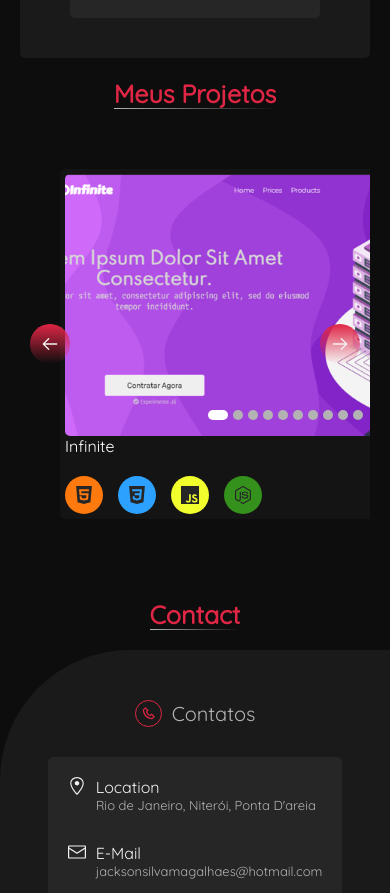
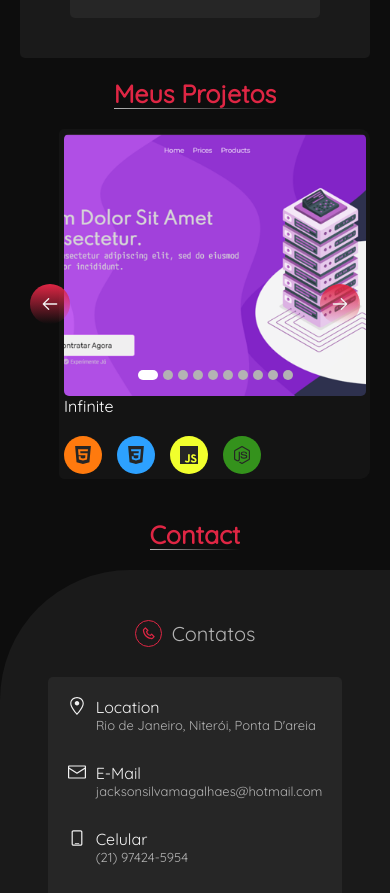
Before and after one commit to Jackson-SM/Portfolio, a React (Vite) app: page / in a window 390 px wide. Shown: the part 4120-5013 px from the top of the page. Built offline with nearby package versions, Linux system fonts and the light colour scheme.

Commit message:
fix: responsive cardproject and carousel fixed

```diff
--- a/src/components/Carousel/index.tsx
+++ b/src/components/Carousel/index.tsx
@@ -36,14 +36,14 @@ export function Carousel({ children, items, scrolled }: CarouselProps) {
       <ElementsStyleds>
         <ButtonNextBack
           onClick={(event) => {
-            carouselItemsRef.current?.scrollBy(-450, 0);
+            carouselItemsRef.current?.scrollBy(carouselItemsRef.current.clientWidth * -1 + 45, 0);
           }}
         >
           <ArrowLeftIcon />
         </ButtonNextBack>
         <ButtonNextBack
           onClick={(event) => {
-            carouselItemsRef.current?.scrollBy(450, 0);
+            carouselItemsRef.current?.scrollBy(carouselItemsRef.current.clientWidth + 45, 0);
           }}
         >
           <ArrowRightIcon />
@@ -56,11 +56,6 @@ export function Carousel({ children, items, scrolled }: CarouselProps) {
               <CarouselItem
                 // eslint-disable-next-line react/no-array-index-key
                 key={index}
-                css={{
-                  '& img': {
-                    width: `100%`,
-                  },
-                }}
               >
                 <CardProject item={item} />
               </CarouselItem>
--- a/src/components/Carousel/styles.ts
+++ b/src/components/Carousel/styles.ts
@@ -22,8 +22,6 @@ export const CarouselWrapper = styled('div', {
   borderRadius: 5,
   overflow: 'hidden',
 
-  padding: '40px',
-
   scrollBehavior: 'smooth',
 });
 export const CarouselItems = styled('div', {
@@ -40,8 +38,14 @@ export const CarouselItems = styled('div', {
 export const CarouselItem = styled('div', {
   flex: 'none',
   display: 'flex',
+  alignItems: 'center',
+  justifyContent: 'center',
 
   pointerEvents: 'auto',
+
+  '@large': {
+    width: '100vw',
+  },
 });
 
 export const ElementsStyleds = styled('div', {
--- a/src/pages/Home/components/SectionProjects/CardProject/index.tsx
+++ b/src/pages/Home/components/SectionProjects/CardProject/index.tsx
@@ -49,12 +49,16 @@ export function CardProject({ children, item, ...props }: PropsCardProject) {
         <WrapperProject>
           <WrapperItems ref={wrapperItems} css={{ transform: `translateX(-${100 * position}%)` }}>
             <ItemWrapper>
-              <img src={item.cover} alt="" />
+              <figure>
+                <img src={item.cover} alt="" />
+              </figure>
             </ItemWrapper>
             {item.samples?.map((sample, index) => {
               return (
                 <ItemWrapper key={index}>
-                  <img src={sample} alt="" key={index} />
+                  <figure>
+                    <img src={sample} alt="" key={index} />
+                  </figure>
                 </ItemWrapper>
               );
             })}
--- a/src/pages/Home/components/SectionProjects/CardProject/styles.ts
+++ b/src/pages/Home/components/SectionProjects/CardProject/styles.ts
@@ -14,6 +14,10 @@ export const StyledCardProject = styled('div', {
   flexDirection: 'column',
 
   margin: '0 auto',
+
+  '@large': {
+    width: '80%',
+  },
 });
 export const CoverProject = styled('div', {
   width: '100%',
@@ -26,9 +30,20 @@ export const CoverProject = styled('div', {
 
   zIndex: '1',
 
+  '& figure': {
+    width: '100%',
+    height: '100%',
+  },
+
   '& img': {
     height: '100%',
     width: '100%',
+  },
+
+  '@large': {
+    '& img': {
+      objectFit: 'cover',
+    },
   },
 });
 
@@ -66,7 +81,6 @@ export const ItemWrapper = styled('div', {
   flex: 'none',
 
   '& img': {
-    objectFit: 'cover',
     width: '100%',
     height: '100%',
   },
```
